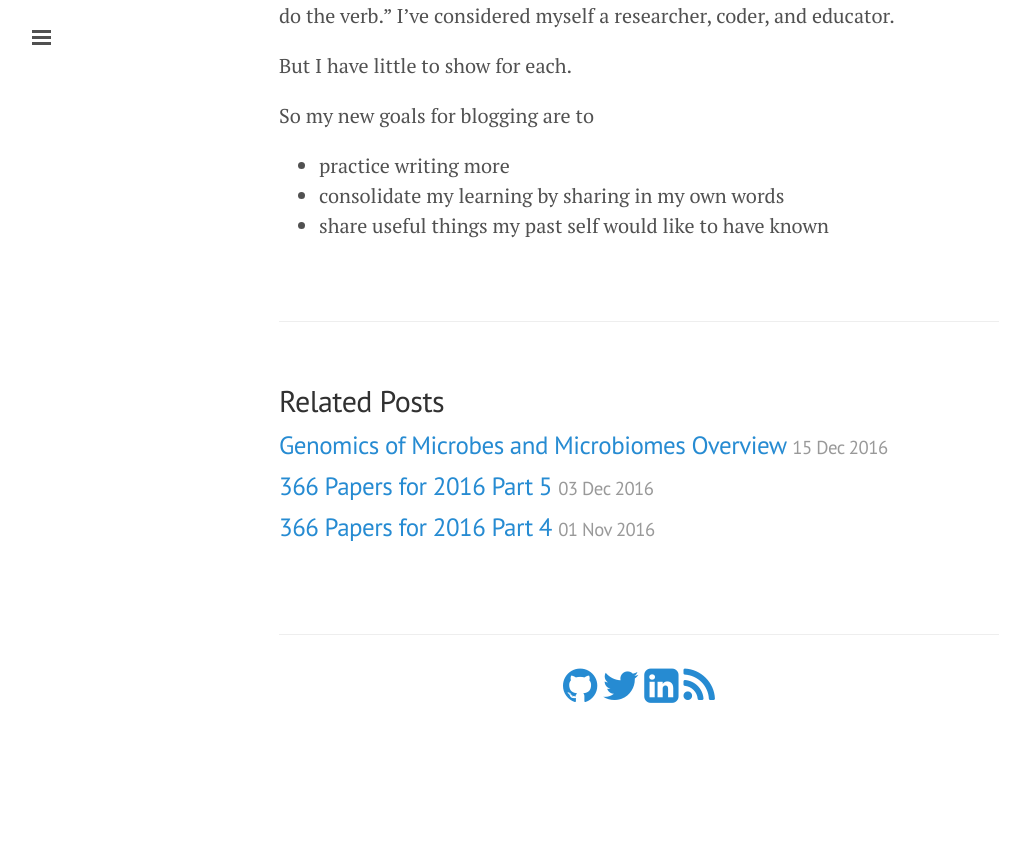
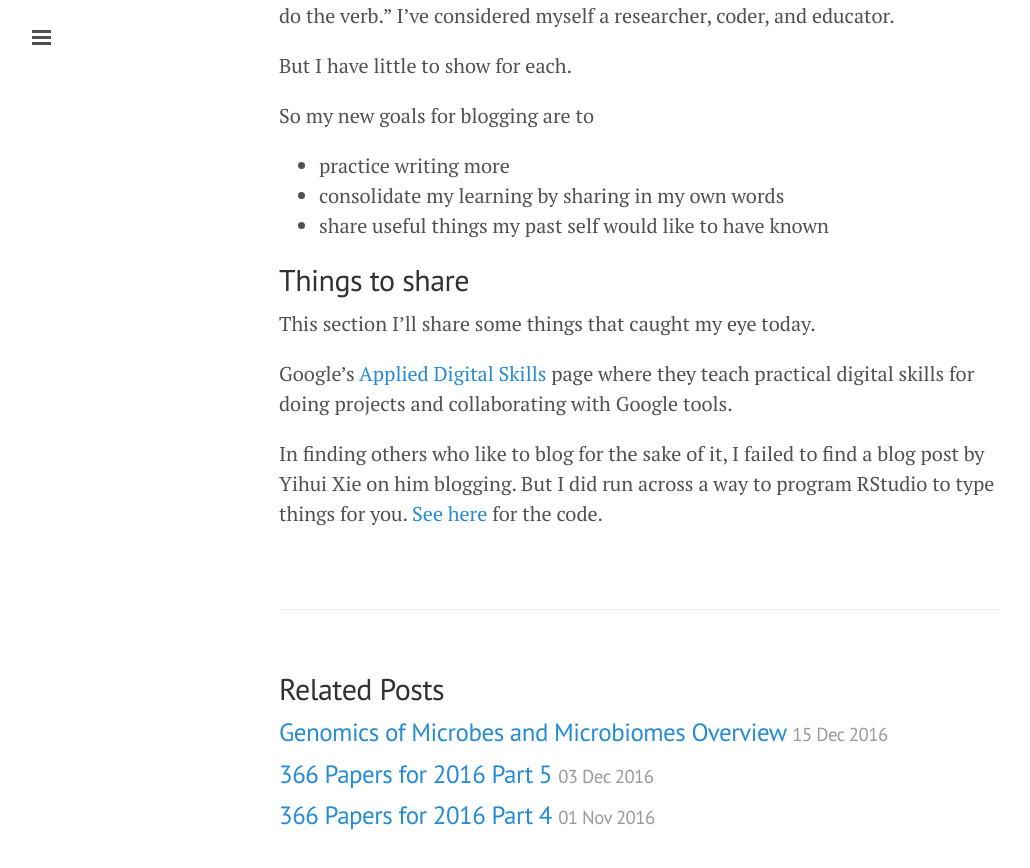
Before and after one commit to erictleung/erictleung.github.io, a Jekyll site: the page built from _posts/2019-04-16-getting-back-to-blogging.md, in a window 1280 px wide and 900 px high, scrolled down 1151 px. Shown: the top 868 px of the window, without its empty margins (1-1031 px from the left). Built offline with Jekyll 4.4.1, drawn with Linux system fonts in a browser that asks for light colours; nearby versions of some CDN libraries; before the commit the page ends 1899 px from its top, so only the background shows below that.

Commit message:
Remove unnecessary comment and add links to share

```diff
--- a/_posts/2019-04-16-getting-back-to-blogging.md
+++ b/_posts/2019-04-16-getting-back-to-blogging.md
@@ -6,8 +6,6 @@ tags: [reflection, blogging, perfectionism]
 ---
 
 I'm inspired to start blogging again. And to make it less stressful.
-
-<!--break-->
 
 Last week, I attended a book even for
 [Austin Kleon's](https://austinkleon.com/) latest book,
@@ -65,3 +63,17 @@ So my new goals for blogging are to
 - practice writing more
 - consolidate my learning by sharing in my own words
 - share useful things my past self would like to have known
+
+## Things to share
+
+This section I'll share some things that caught my eye today.
+
+Google's
+[Applied Digital Skills](https://applieddigitalskills.withgoogle.com/s/en/home)
+page where they teach practical digital skills for doing projects and
+collaborating with Google tools.
+
+In finding others who like to blog for the sake of it,
+I failed to find a blog post by Yihui Xie on him blogging.
+But I did run across a way to program RStudio to type things for you.
+[See here](https://yihui.name/en/2018/02/typing-fast/) for the code.
```
